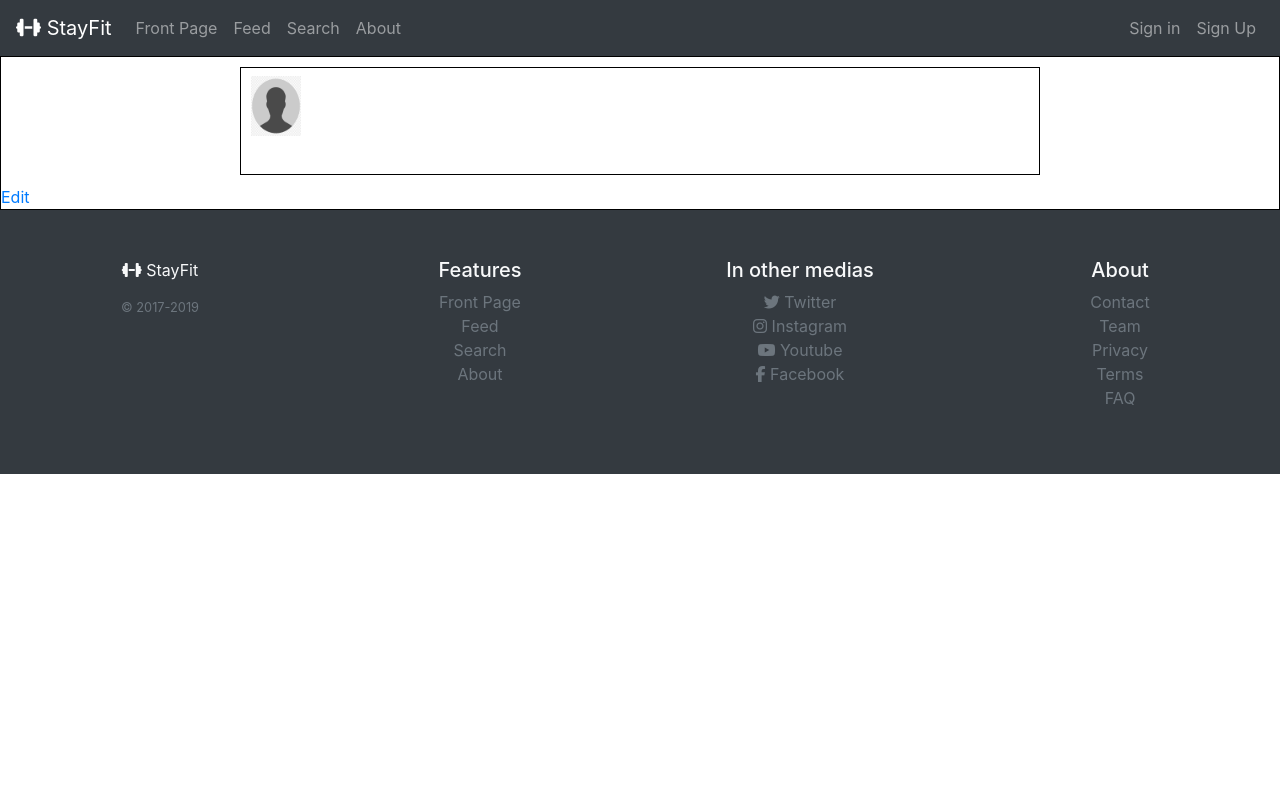
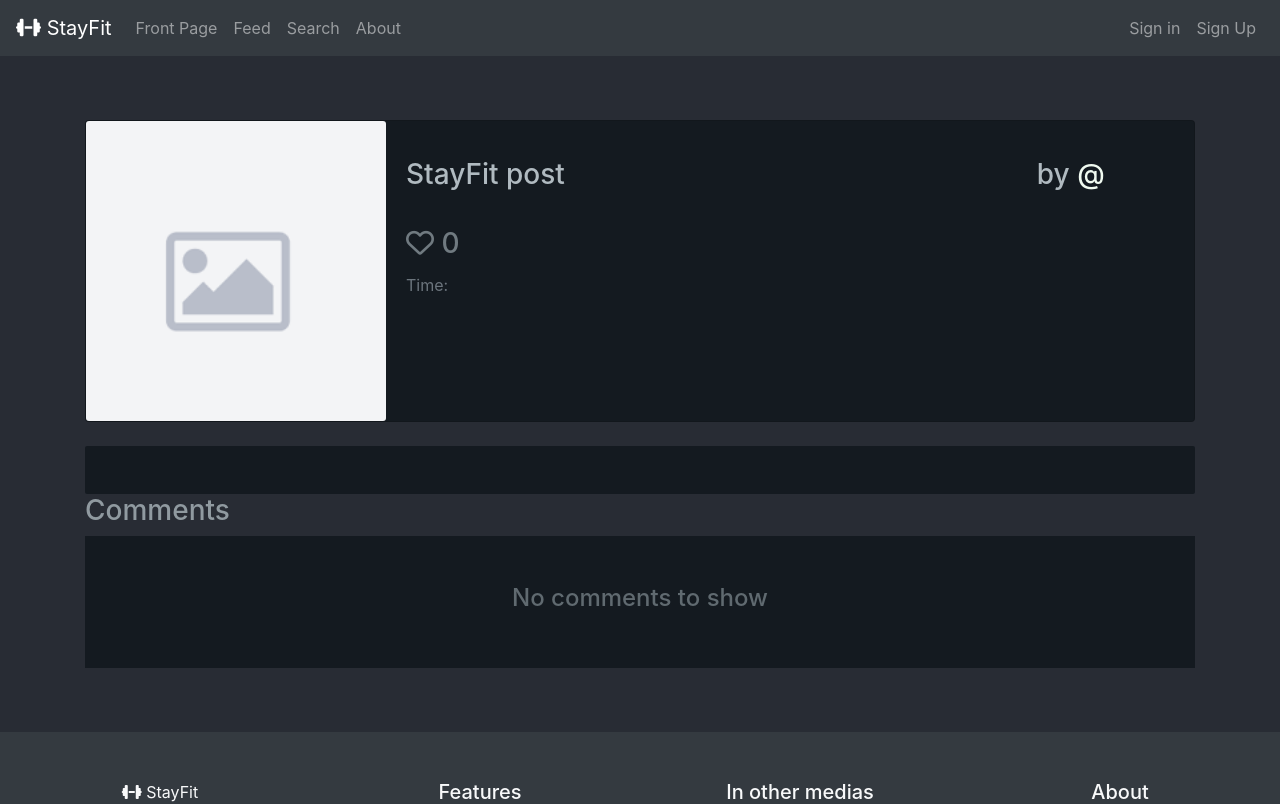
Before and after one commit to wesenbergg/webs2019-frontend-project, a React (Create React App) app in the folder fitness-app/: page /posts/p/1 in a window 1280 px wide. Shown: the top 804 px of the page. Built offline with nearby package versions, Linux system fonts and the light colour scheme; data requests are answered from the project's data file.

Commit message:
single post tehty

```diff
--- a/fitness-app/src/components/content/Content.js
+++ b/fitness-app/src/components/content/Content.js
@@ -32,7 +32,7 @@ setSingleUser, singleUser, singlePost, setSinglePost, credentials, setCredential
 
     <Route exact path="/posts" render={() => <Feed posts={posts} setPosts={setPosts} setSinglePost={setSinglePost} setSingleUser={setSingleUser} />} />
     <Route exact path="/posts/new" render={() => <NewPostPage posts={posts} setPosts={setPosts} loggedUser={loggedUser}/>} />
-    <Route exact path="/posts/p/:id" render={() => <SinglePost singlePost={singlePost} setSingleUser={setSingleUser} />} />
+    <Route exact path="/posts/p/:id" render={() => <SinglePost singlePost={singlePost} setSingleUser={setSingleUser} singleUser={singleUser} user={singlePost.user}/>} />
     <Route exact path="/posts/p/:id/edit" render={() => <EditPostPage singlePost={singlePost} setPosts={setPosts} loggedUser={loggedUser} />} />
 
     <Route exact path="/users" render={() => <Search users={users} filter={filter} setFilter={setFilter} setCurrentPage={setCurrentPage} setSingleUser={setSingleUser} setSinglePost={setSinglePost}/>} />
--- a/fitness-app/src/components/content/single/singlePost.js
+++ b/fitness-app/src/components/content/single/singlePost.js
@@ -1,8 +1,59 @@
 import React from 'react'
-import '../../../styles/post.css'
+import imageNotFound from './not_found.png'
 import { Link, useHistory } from 'react-router-dom'
 import userServices from '../../../services/userServices'
 
+
+const SinglePost = ({ singlePost, singleUser, setSingleUser, user}) => {
+    //let author_id = singlePost.author_id
+    /*EI TOIMI
+    let user = singlePost.user
+    console.log(user.username)
+    */
+
+   const handleImage = () => singlePost.image === undefined ? imageNotFound: singlePost.image
+    return (
+        <div id="single-post-template">
+            <div className="container single-user-container">
+            <div className="card single-user-card" >
+                <div className="row no-gutters">
+                    <div className="col-md-4 col-xs-12 single-user-top">
+                        <img src={handleImage()} className="card-img profile-img bd-placeholder-image " alt="user"/>
+                    </div>
+                    <div className="col-md-8 col-xs-12">
+                        <div className="card-body single-user-bottom">
+                            <div className="row justify-content-between">
+                                <div className="col-sm-12 col-md-6 text-left">
+                                    <h3 className="card-title user-profile-title">StayFit post</h3>
+                                </div>
+                                <div className="col-sm-12 col-md-6 text-right">
+                                    <h3 className="card-title user-profile-title">by <Link to={`/users/u/${singleUser.id}`} className="single-author-link">@{singleUser.username}</Link></h3>
+                                </div>
+                            </div>
+                            <h3 className="card-title text-left"><i class="far fa-heart"></i> 0</h3>
+                            <p className="card-text text-muted">Time: {singlePost.date}</p>
+                        </div>
+                    </div>
+                </div>
+            </div>
+            <div className="single-user-description">
+                <h3>{singlePost.title}</h3>
+                <p>{singlePost.text}</p>
+            </div>
+
+            <div className="single-user-posts">
+                <h3 className="single-user-posts-title">Comments</h3>
+                <div className="single-user-posts-container">
+                    <h4 className="single-no-posts">No comments to show</h4>
+                </div>
+            </div>
+          </div>
+        </div>
+    )
+}
+
+export default SinglePost
+/*
 function handleProfileClick({ setSingleUser, author_id }) {
     if (setSingleUser !== undefined) {
         userServices.getById(author_id)
@@ -36,10 +87,8 @@ const SinglePostImage = ({ imageSrc }) => {
         </a>
     )
 }
-const SinglePost = ({ singlePost, setSingleUser }) => {
-    let author_id = singlePost.author_id
-    return (
-        <div className="singlePostOuter">
+
+<div className="singlePostOuter">
             <div className="singlePostInner">
                 <h3 className="singlePostTitle">{singlePost.title}</h3>
                 <section className="singlePostAuthorInfo">
@@ -58,7 +107,4 @@ const SinglePost = ({ singlePost, setSingleUser }) => {
             </div>
             <Link className="editPost" to={`/posts/p/${singlePost.id}/edit`}>Edit</Link>
         </div>
-    )
-}
-
-export default SinglePost
+*/
--- a/fitness-app/src/styles/App.css
+++ b/fitness-app/src/styles/App.css
@@ -131,3 +131,23 @@
 #notification{
   margin: 0 !important;
 }
+
+#single-post-template{
+  background: #282c34 !important;
+  color: #909aa0 !important;
+}
+
+.single-post-container{
+  margin-top: 10%;
+  margin-bottom: 10%;
+}
+
+.single-author-link{
+  color: #f0faf0 !important;
+  transition: opacity 0.2s ease-in;
+}
+
+.single-author-link:hover{
+  opacity: .4;
+  text-decoration: none;
+}
```
Also changed, not shown: fitness-app/src/components/content/single/SingleUser.js (line endings or trailing spaces), fitness-app/src/components/content/single/not_found.png (added).
